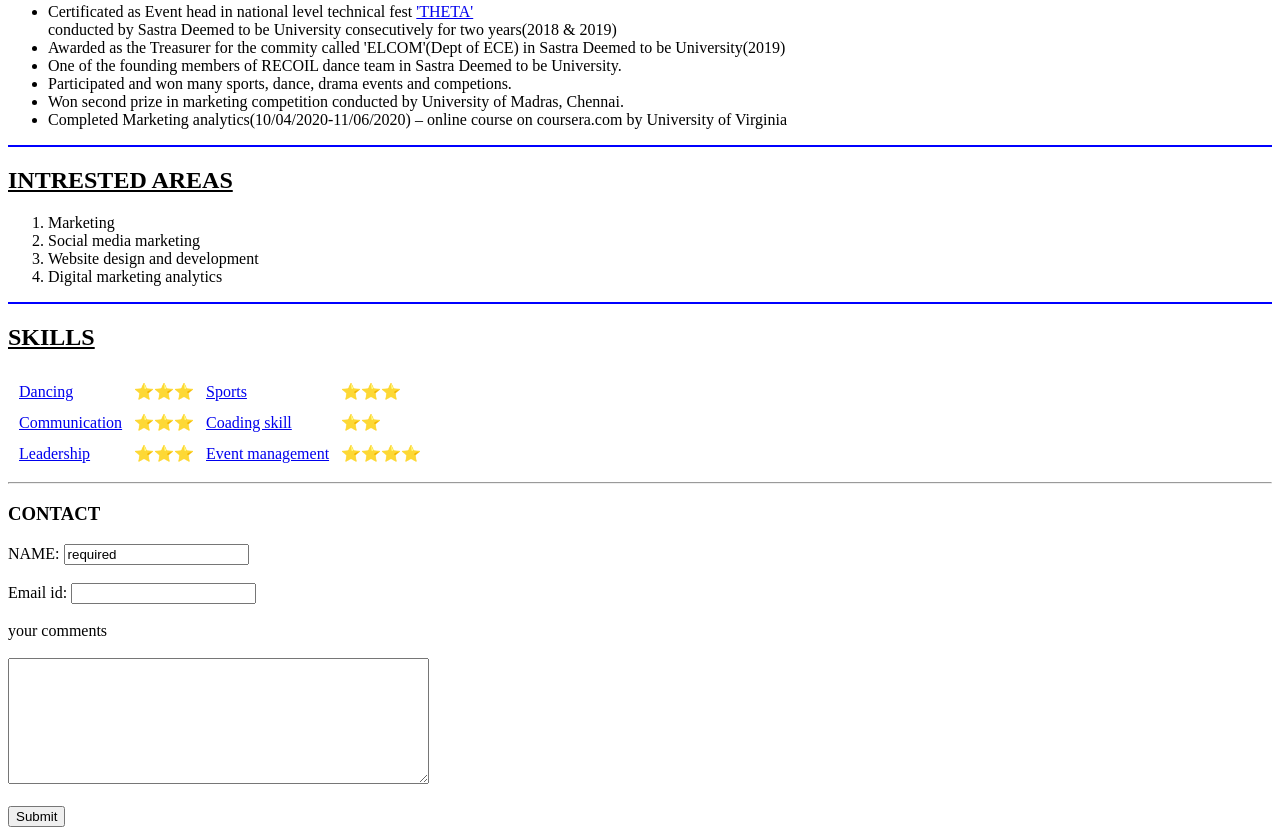
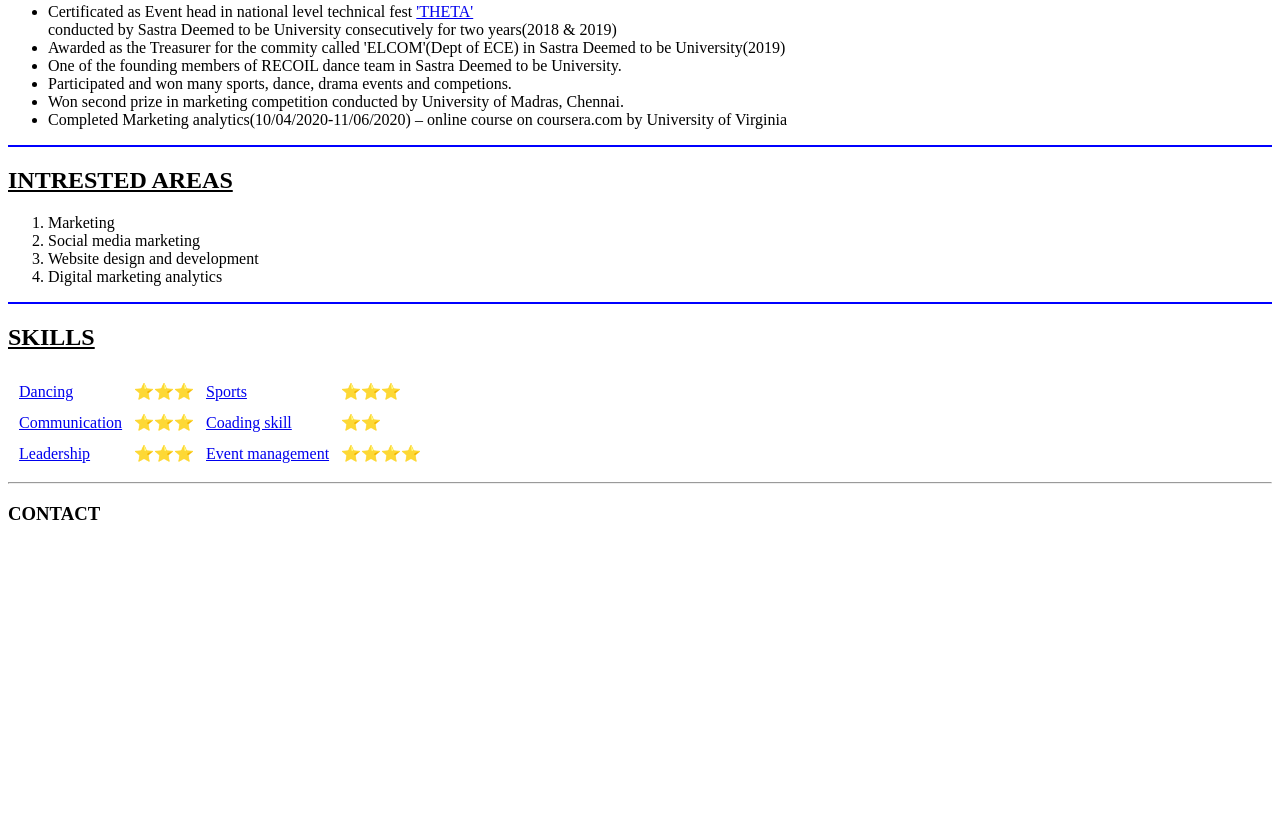
Before and after one commit to abishek-saravanan/cv, a plain HTML site: page index.html in a window 1280 px wide. Shown: the part 723-1558 px from the top of the page. After the commit the page ends 1267 px from the top, so only its background shows below. Drawn offline with Linux system fonts and the light colour scheme.

Commit message:
Update index.html

```diff
--- a/index.html
+++ b/index.html
@@ -115,7 +115,7 @@
   <h3>
    CONTACT
   </h3>
-    <form action="mailto:absisheksaravanan@gmail.com" method="post" enctype="text/plain">
+   <!-- <form action="mailto:absisheksaravanan@gmail.com" method="post" enctype="text/plain">
       <label for="name" >NAME:</label>
       <input type="text" name="submitted name" value="required"><br><br>
       <label for="email">Email id:</label>
@@ -123,7 +123,7 @@
       <label for="">your comments</label><br><br>
       <textarea name="text" rows="8" cols="50"></textarea><br><br>
       <input type="submit">
-    </form>
+    </form>-->
 </body>
 
 </html>
```
